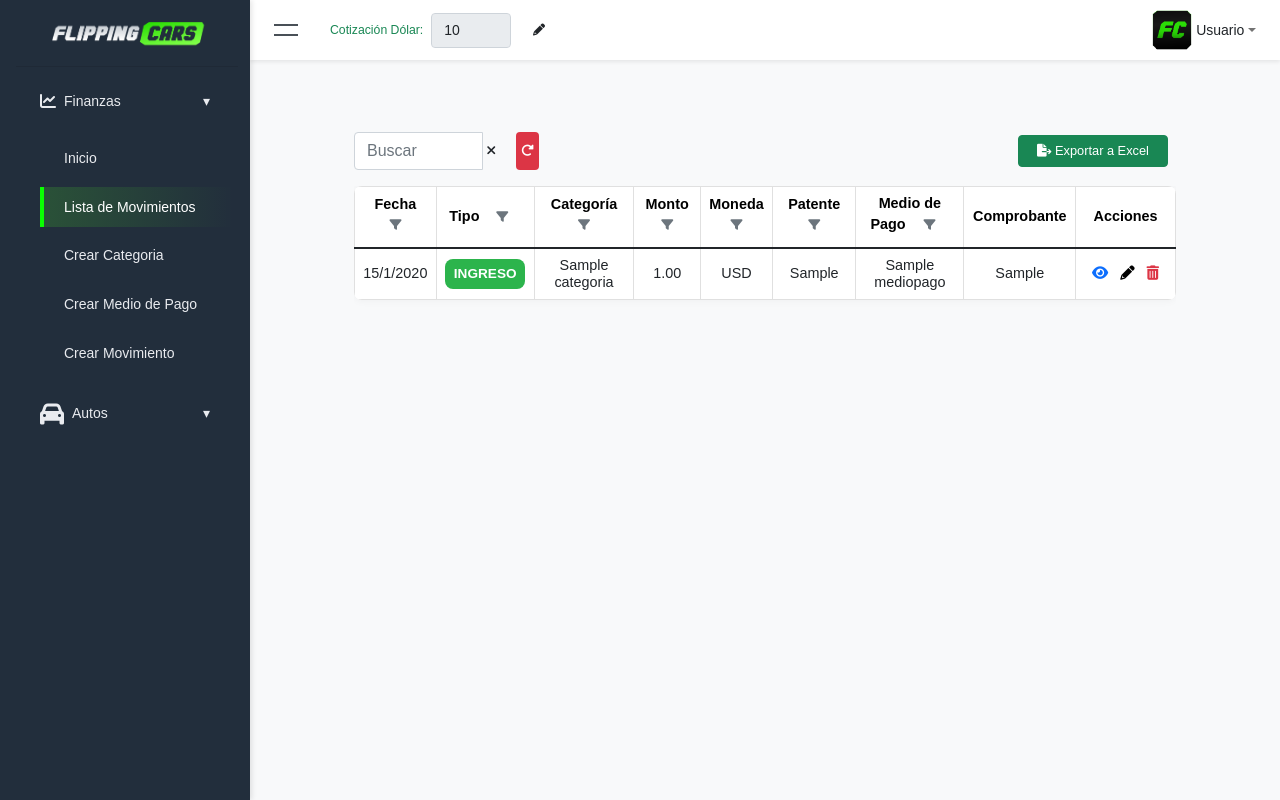
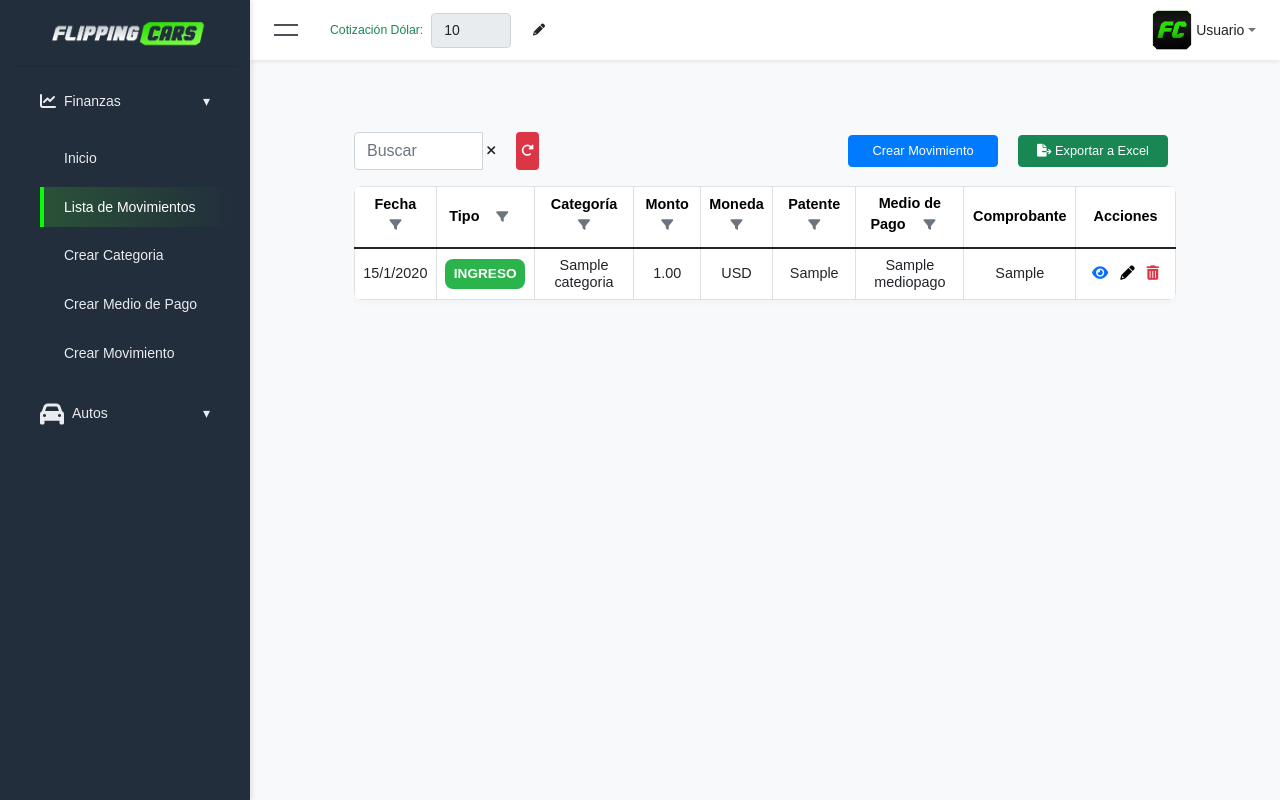
Before and after one commit to santiudev/SistemaGestionFC, a Django app: page /finanzas/movimientos/ in a window 1280 px wide. Run offline with Django 5.2, Linux system fonts and the light colour scheme; a user stored in the database is signed in; tables that the repository leaves empty hold one stand-in row (values such as "Sample post"); some libraries are stand-ins or nearby versions.

Commit message:
agrego link

```diff
--- a/core/finanzas/templates/finanzas/lista_movimientos.html
+++ b/core/finanzas/templates/finanzas/lista_movimientos.html
@@ -27,6 +27,9 @@
                 </div>
             </div>
             <div class="text-end mb-0">
+                <a href="{% url 'finanzas:crear_movimiento' %}"><button class="btn btn-primary" style="width: 150px; height: 4vh;">
+                    Crear Movimiento
+                </button></a>
                 <button id="exportarExcel" class="btn btn-success" style="width: 150px; height: 4vh;">
                     <i class="fas fa-file-export"></i> Exportar a Excel
                 </button>
```
